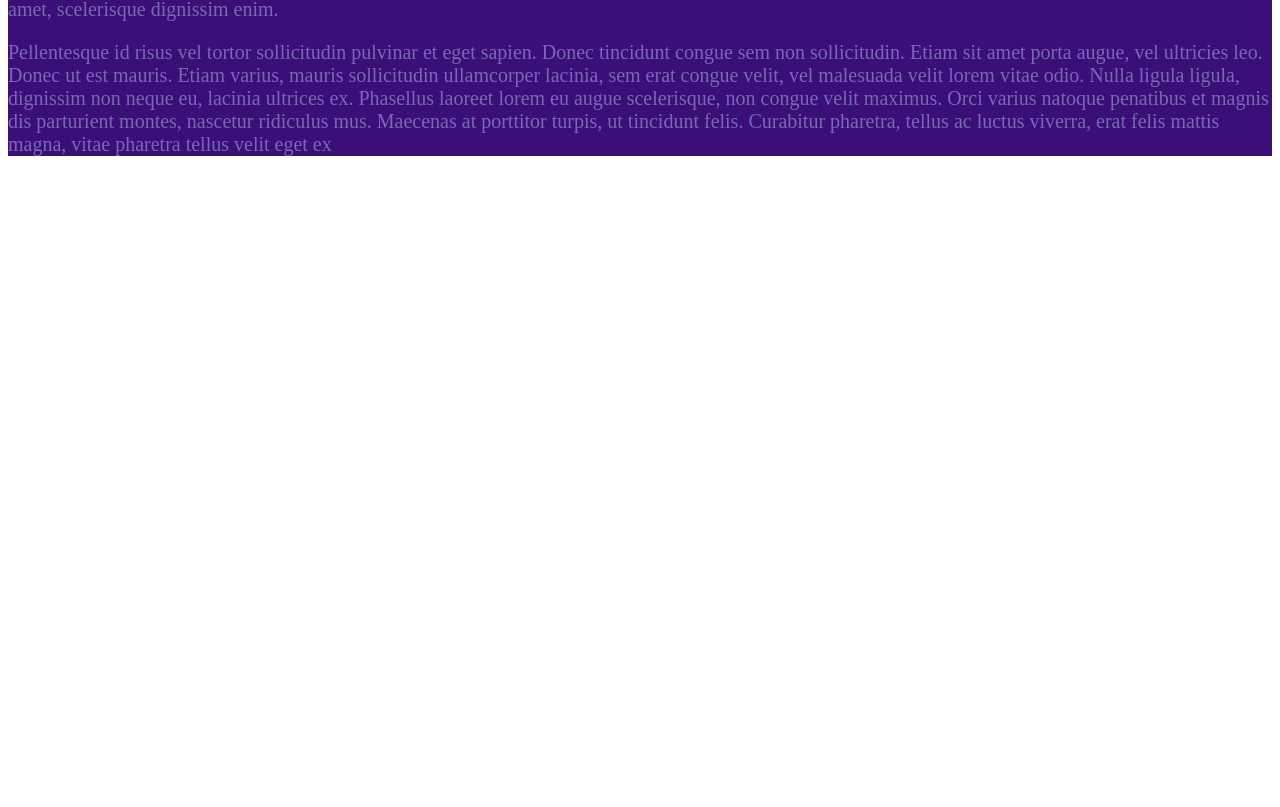
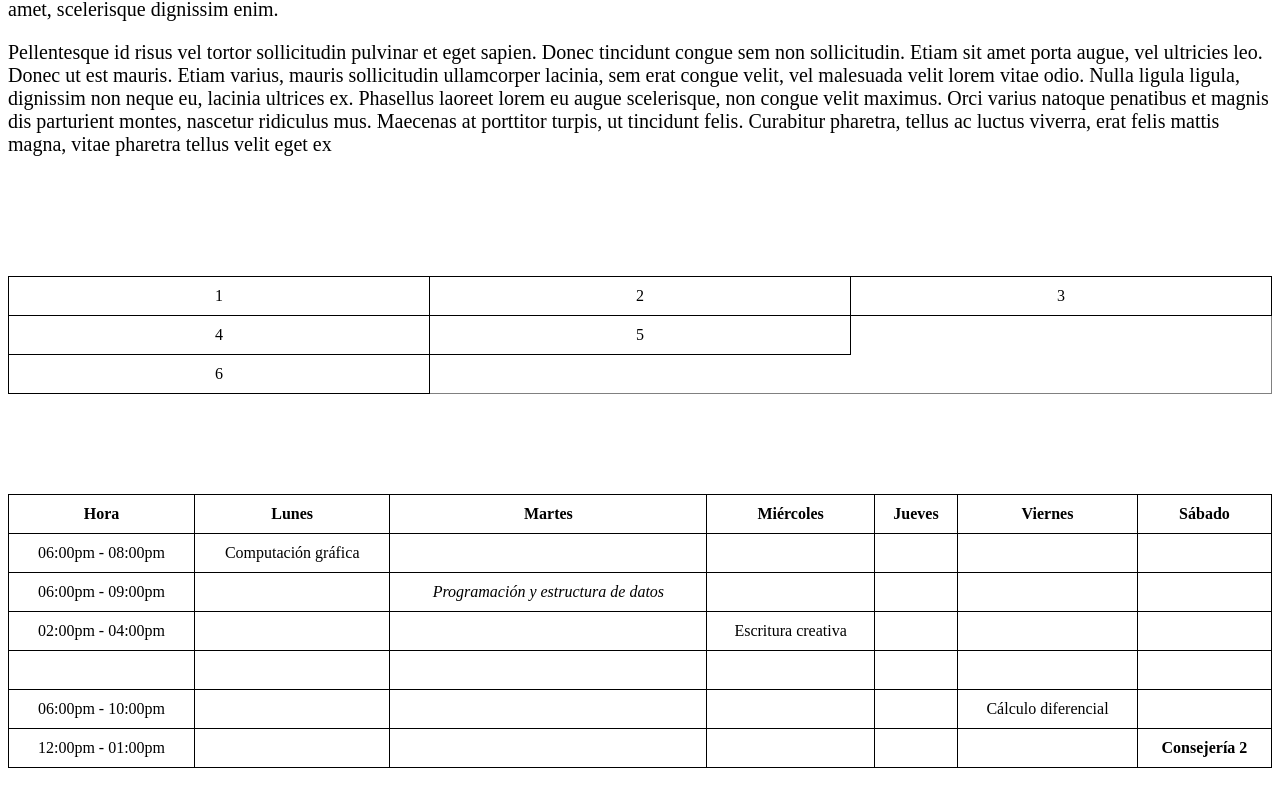
Before and after one commit to romaArtesyletras/gomy, an Angular app: page / in a window 1280 px wide. Shown: the part 995-1802 px from the top of the page. Before the commit the page ends 1171 px from the top, so only its background shows below. Built offline with nearby package versions, Linux system fonts and the light colour scheme.

Commit message:
[ADD] Tables behaviour

```diff
--- a/package.json
+++ b/package.json
@@ -3,7 +3,7 @@
   "version": "0.0.0",
   "scripts": {
     "ng": "ng",
-    "start": "ng serve",
+    "start": "ng serve --port 8000",
     "build": "ng build",
     "watch": "ng build --watch --configuration development",
     "test": "ng test"
--- a/src/app/app.component.html
+++ b/src/app/app.component.html
@@ -42,4 +42,100 @@
     <p>Pellentesque id risus vel tortor sollicitudin pulvinar et eget sapien. Donec tincidunt congue sem non sollicitudin. Etiam sit amet porta augue, vel ultricies leo. Donec ut est mauris. Etiam varius, mauris sollicitudin ullamcorper lacinia, sem erat congue velit, vel malesuada velit lorem vitae odio. Nulla ligula ligula, dignissim non neque eu, lacinia ultrices ex. Phasellus laoreet lorem eu augue scelerisque, non congue velit maximus. Orci varius natoque penatibus et magnis dis parturient montes, nascetur ridiculus mus. Maecenas at porttitor turpis, ut tincidunt felis. Curabitur pharetra, tellus ac luctus viverra, erat felis mattis magna, vitae pharetra tellus velit eget ex</p>
   </div>
 
+  <div class="enterPadding"></div>
+
+  <div>
+    <table border="1">
+      <tbody>
+        <tr>
+          <td>1</td>
+          <td>2</td>
+          <td>3</td>
+        </tr>
+        <tr>
+          <td>4</td>
+          <td>5</td>
+        </tr>
+        <tr>
+          <td>6</td>
+        </tr>
+      </tbody>
+    </table>
+  </div>
+
+  <div class="enterPadding"></div>
+  <div>
+    <table>
+      <thead>
+        <tr>
+          <th>Hora</th>
+          <th>Lunes</th>
+          <th>Martes</th>
+          <th>Miércoles</th>
+          <th>Jueves</th>
+          <th>Viernes</th>
+          <th>Sábado</th>
+        </tr>
+      </thead>
+      <tbody>
+        <tr>
+          <td>06:00pm - 08:00pm</td>
+          <td>Computación gráfica</td>
+          <td>&nbsp;</td>
+          <td>&nbsp;</td>
+          <td>&nbsp;</td>
+          <td>&nbsp;</td>
+          <td>&nbsp;</td>
+        </tr>
+        <tr>
+          <td>06:00pm - 09:00pm</td>
+          <td>&nbsp;</td>
+          <td><em>Programación y estructura de datos</em></td>
+          <td>&nbsp;</td>
+          <td>&nbsp;</td>
+          <td>&nbsp;</td>
+          <td>&nbsp;</td>
+        </tr>
+        <tr>
+          <td>02:00pm - 04:00pm</td>
+          <td>&nbsp;</td>
+          <td>&nbsp;</td>
+          <td>Escritura creativa</td>
+          <td>&nbsp;</td>
+          <td>&nbsp;</td>
+          <td>&nbsp;</td>
+        </tr>
+        <tr>
+          <td>&nbsp;</td>
+          <td>&nbsp;</td>
+          <td>&nbsp;</td>
+          <td>&nbsp;</td>
+          <td>&nbsp;</td>
+          <td>&nbsp;</td>
+          <td>&nbsp;</td>
+        </tr>
+        <tr>
+          <td>06:00pm - 10:00pm</td>
+          <td>&nbsp;</td>
+          <td>&nbsp;</td>
+          <td>&nbsp;</td>
+          <td>&nbsp;</td>
+          <td>Cálculo diferencial</td>
+          <td>&nbsp;</td>
+        </tr>
+        <tr>
+          <td>12:00pm - 01:00pm</td>
+          <td>&nbsp;</td>
+          <td>&nbsp;</td>
+          <td>&nbsp;</td>
+          <td>&nbsp;</td>
+          <td>&nbsp;</td>
+          <th>Consejería 2</th>
+        </tr>
+
+      </tbody>
+  </table>
+  </div>
+
+  <div class="enterPadding"></div>
 </div>
--- a/src/app/app.component.scss
+++ b/src/app/app.component.scss
@@ -3,8 +3,8 @@
     /* background-color: #BB0099; */
     /* background-color: rgb(25, 100, 210); */
     /* background-color: rgba(150, 200, 0, 0.5); */
-    background-color: #3A1078;
-    color: #7968b3;
+    background-color: #ffffff;
+    color: #000000;
     width: 100%;
     height: auto;
 
@@ -16,4 +16,26 @@
         font-size: 30px;
         color: rgb(211, 96, 96);
     }
+
+    .enterPadding {
+        width: 100%;
+        height: 100px;
+    }
 }
+
+table {
+    width: 100%;
+    border-collapse: collapse;
+
+    & th {
+        border: 1px solid;
+        padding: 10px;
+        text-align: center;
+    }
+
+    & td {
+        border: 1px solid;
+        padding: 10px;
+        text-align: center;
+    }
+}
```
